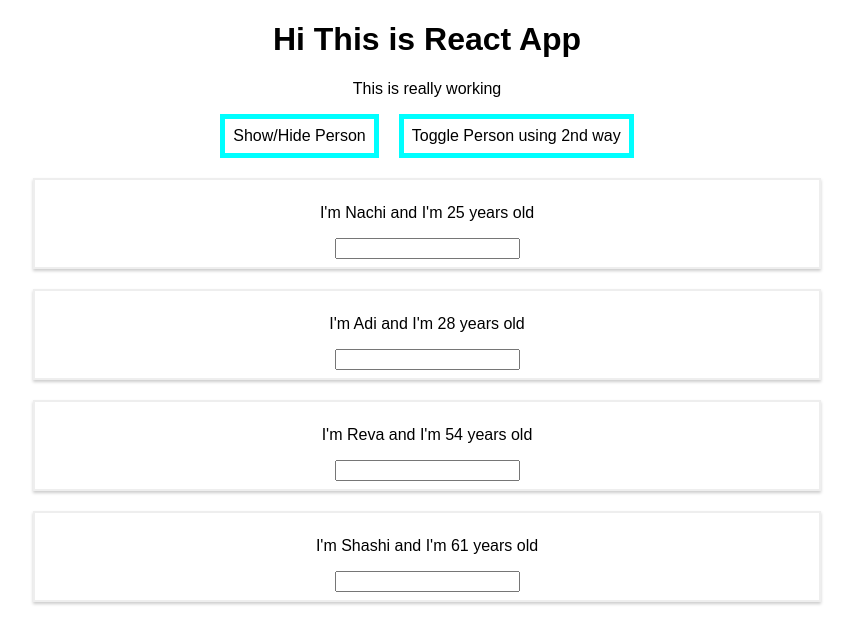
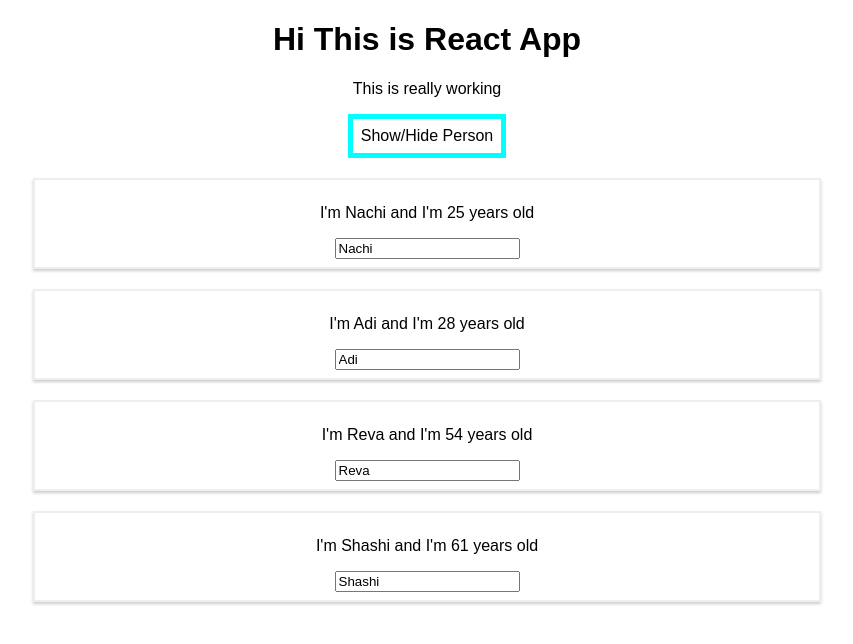
Before and after one commit to Nachiket75/ReactIntro, a React (Create React App) app: page / in a window 1280 px wide. Both pictures are taken after a click on the button "Show/Hide Person". Shown: the top 644 px of the page, without its empty margins (213-1066 px from the left). Built offline with nearby package versions, Linux system fonts and the light colour scheme.

Commit message:
added unique identifier id, created a function to remove person when click on person name, created a function to update persons name when you enter new value in textfield.

```diff
--- a/src/App.js
+++ b/src/App.js
@@ -6,14 +6,12 @@ import Person from './Person/Person';
 class App extends Component {
   state = {
     persons: [
-      {name:'Nachi', age:25},
-      {name:'Adi', age:28},
-      {name:'Reva', age:54},
-      {name:'Shashi', age:61}
+      {id:1, name:'Nachi', age:25},
+      {id:2, name:'Adi', age:28},
+      {id:3, name:'Reva', age:54},
+      {id:4, name:'Shashi', age:61}
     ],
-    showPersons1:false      ,
-    showPersons2:false
-
+    showPersons:false
   }
 
   switchNameHandler = (newName) => {
@@ -29,29 +27,42 @@ class App extends Component {
     )
   }
 
-  nameChangeHandler = (event) =>{
-   this.setState(
-     {
-       persons:[
-         {name:event.target.value, age:25},
-         {name:'Aditya Natekar', age:28},
-         {name:'Revati Natekar', age:54},
-         {name:'Shashikant Natekar', age:61}
-       ]
-     }
-   )
+  nameChangeHandler = (event,id) =>{
+    console.log(id)
+    const personIndex = this.state.persons.findIndex(per =>{
+      return per.id === id;
+    })
+    console.log(personIndex)
+    //taking record of specific person
+    const person = {
+      ...this.state.persons[personIndex]
+    }
+    //above statment since state contains objects of each person enclosed in {} we have to enclosed specific person in object using above syntax
+    person.name = event.target.value;
+
+    //creating copy of person array
+    const allPersons = [...this.state.persons];
+    //we have updated specific person name using persons index
+    allPersons[personIndex] = person
+
+    this.setState({persons:allPersons});
+
   }
 
-  togglePersonHandler1 = () =>{
-    const toggleStatus = this.state.showPersons1;
-    this.setState({showPersons1:!toggleStatus});
+  togglePersonHandler = () =>{
+    const toggleStatus = this.state.showPersons;
+    this.setState({showPersons:!toggleStatus});
 
   }
-  togglePersonHandler2 =() =>{
-    const toggleStatus = this.state.showPersons2
-    this.setState({showPersons2:!toggleStatus});
+
+  deleteNameHandler = (personIndex) =>{
+    // const persons = this.state.persons.slice() This will create copy of array in person variable but below
+    //  method is efficient
+    const persons = [...this.state.persons];
+    persons.splice(personIndex,1);
+    this.setState({persons:persons})
+
   }
-
   render() {
     const style ={
         backgroundColor:"white",
@@ -65,30 +76,30 @@ class App extends Component {
     }
     // Method 2 to toggle Persons pure javascript way
     let personsState = null;
-    if(this.state.showPersons2){
+    if(this.state.showPersons){
      personsState =(
       <div>
-        <Person
-          name= {this.state.persons[0].name}
-          age={this.state.persons[0].age}
-          click = {this.switchNameHandler.bind(this,"Nachiket Natekar")}
-          nameChange ={this.nameChangeHandler}/>
-        <Person
-          name={this.state.persons[1].name}
-          age={this.state.persons[1].age}/>
-        <Person
-          name={this.state.persons[2].name}
-          age={this.state.persons[2].age} >My hobbies:Singing</Person>
-        <Person
-          name={this.state.persons[3].name}
-          age={this.state.persons[3].age}> My hobbies:Sprituality</Person>
+         {
+           // looping in react is done using sytax as shown below
+           this.state.persons.map((person,index)=>{
+            return <Person
+                name= {person.name}
+                age={person.age}
+                key={person.id}
+                // click = {this.deleteNameHandler.bind(this,index)} you can do using bind or arrow func as given below
+                click = {()=>this.deleteNameHandler(index)}
+                nameChange ={(event)=>this.nameChangeHandler(event,person.id)}
+
+              />
+              })
+         }
       </div>
     );
   }
 
 
 
-    // method 1 to toggle persons using unorthodox way
+
     return (
 
       <div className="App">
@@ -97,38 +108,9 @@ class App extends Component {
         <button
           style = {style}
           // this is called inline css style
-          onClick ={this.togglePersonHandler1} >Show/Hide Person
-        </button>
-
-        <button
-          style = {style}
-          // this is called inline css style
-          onClick ={this.togglePersonHandler2} >Toggle Person using 2nd way
+          onClick ={this.togglePersonHandler} >Show/Hide Person
         </button>
         {personsState}
-        {/* call to personsState function to toggle the persons */}
-
- {/* below statement is conditional statement will execute div part if showPersons value is true it will show all persons
- otherwise execute end of div part start from : which will have nothing it will hide all the persons  */}
-      {
-        this.state.showPersons1?
-          <div>
-            {
-              // looping in react is done using sytax as shown below
-              this.state.persons.map(person=>{
-                return <Person
-                    name= {person.name}
-                    age={person.age}
-                    click = {this.switchNameHandler.bind(this,person.name)}
-                    nameChange ={this.nameChangeHandler}
-                  />
-              })
-            }
-          </div>
-          :null
-        }
-
-
 
       </div>
     );
--- a/src/Person/Person.js
+++ b/src/Person/Person.js
@@ -7,7 +7,7 @@ const person = (props)=>{
             <p onClick={props.click}>I'm {props.name} and I'm {props.age} years old </p>
             {/* props.click will execute switchandler function of app.js from here when paragraph is clicked*/}
             <p>{props.children}</p>
-            <input type="text" onChange={props.nameChange}></input>
+            <input type="text" onChange={props.nameChange} value={props.name}></input>
         </div>
 
     )
```
